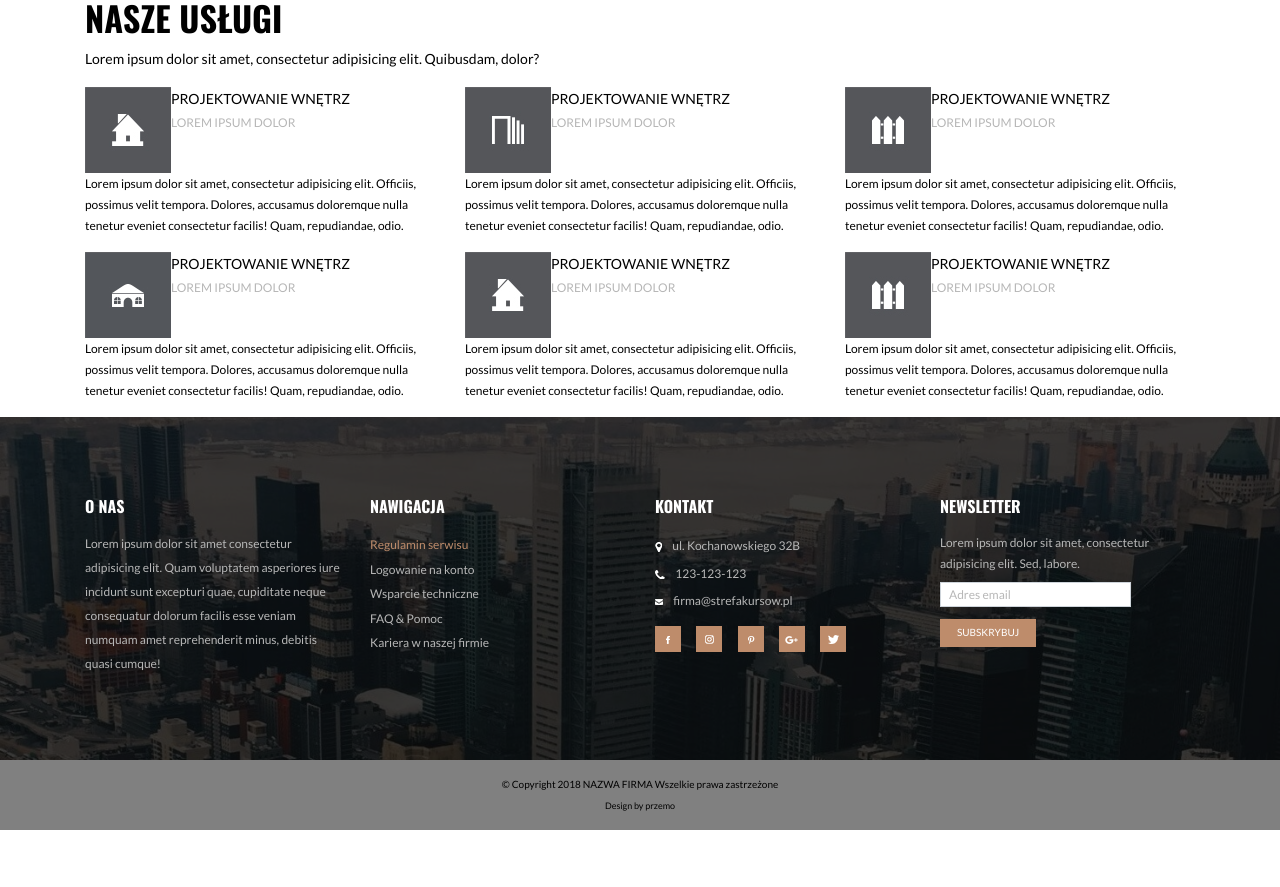
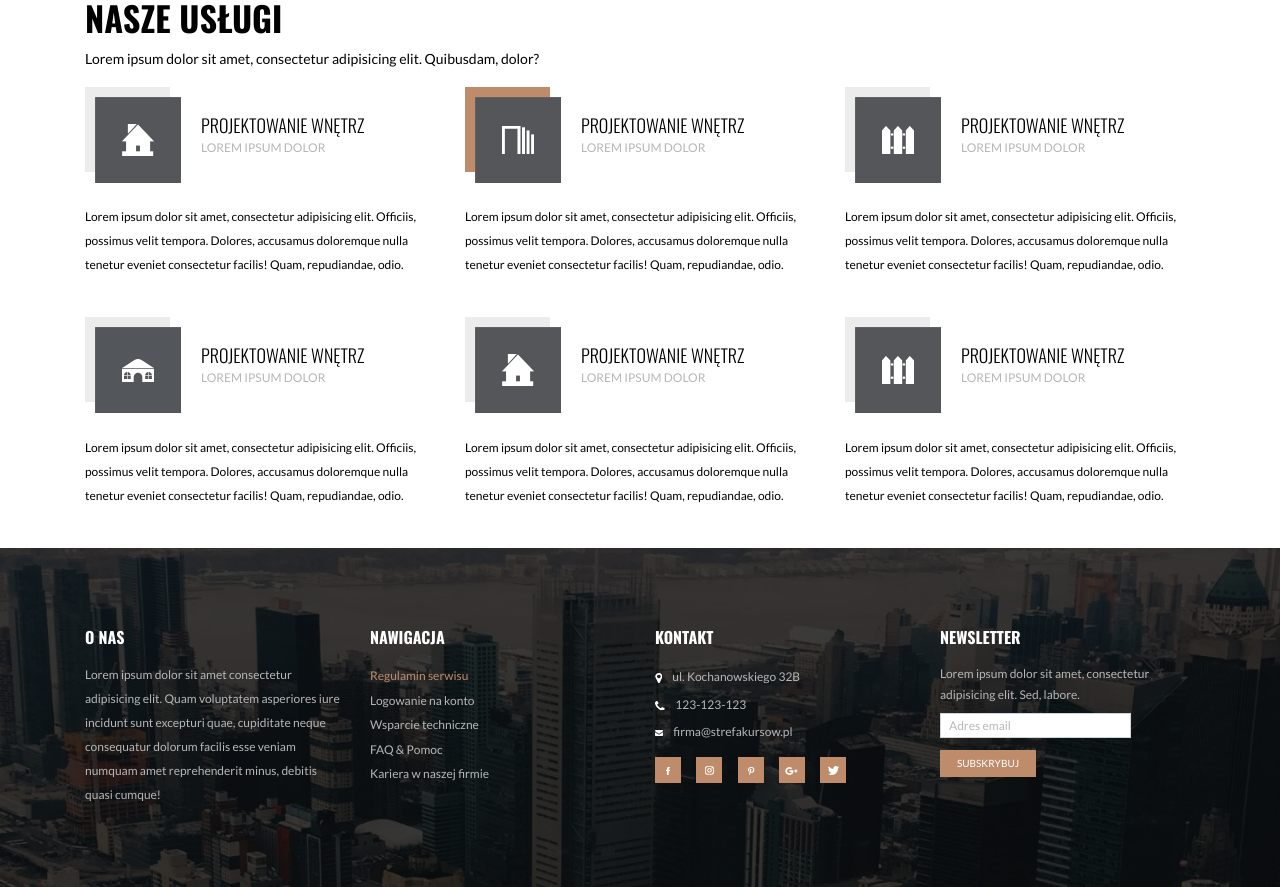
Before and after one commit to PrzemyslawWrobel/-interior_design, a website: page index.html in a window 1280 px wide. Shown: the part 1546-2433 px from the top of the page. Before the commit the page ends 2376 px from the top, so only its background shows below. Drawn offline with nearby package versions, Linux system fonts and the light colour scheme.

Commit message:
css sekcji usługi

```diff
--- a/index.html
+++ b/index.html
@@ -163,7 +163,7 @@
 				<div class="col-md-6 col-lg-4">
 					<div class="pw-services-box">
 						<div class="d-flex pw-services-box-top">
-							<div class="pw-services-box-shadow"></div>
+							<div class="pw-services-box-shadow pw-services-box-active"></div>
 							<div class="d-flex pw-services-box-img">
 								<img src="images/service-2.jpg" alt="usługa 1">
 							</div>
--- a/source/custom/components/_components.scss
+++ b/source/custom/components/_components.scss
@@ -5,3 +5,4 @@
 @import 'helpers';
 @import 'services-group';
 @import 'portfolio';
+@import 'service-box';
--- /dev/null
+++ b/source/custom/components/_service-box.scss
@@ -0,0 +1,38 @@
+.pw-services-box {
+	margin-bottom: 40px;
+}
+
+.pw-services-box-top {
+	margin-bottom: 1.4rem;
+}
+
+.pw-services-box-img {
+	margin: 10px 20px 0 10px;
+	@include pw-relative-zindex;
+}
+
+.pw-services-box-title {
+	margin-top: 1.75rem;
+}
+
+.pw-services-box-header {
+	font-size: 1.125rem;
+	line-height: 1.2;
+	@include pw-font-light-secondary;
+}
+
+.pw-services-box-text {
+	line-height: 2;
+}
+
+.pw-services-box-shadow {
+	position: absolute;
+	top: 0;
+	left: 15px;
+	background-color: rgba($pw-black, .075);
+	@include pw-size(85px, 85px);
+}
+
+.pw-services-box-active {
+	background-color: rgba($pw-accent-color, 1);
+}
```
Also changed, not shown: style/style.css.
